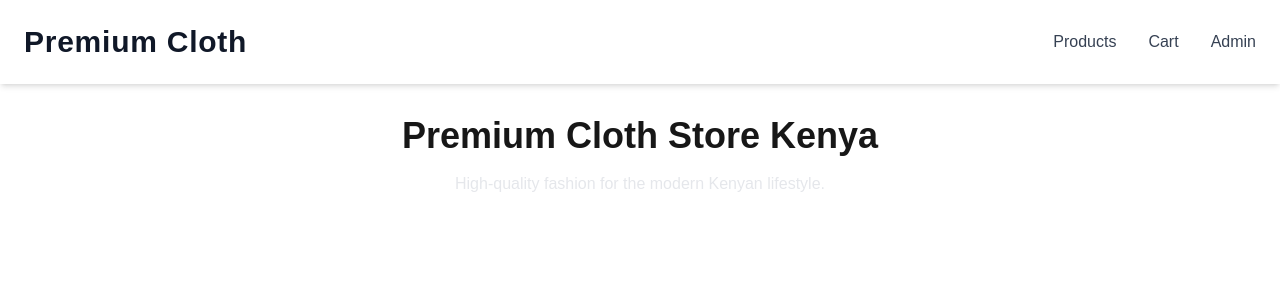
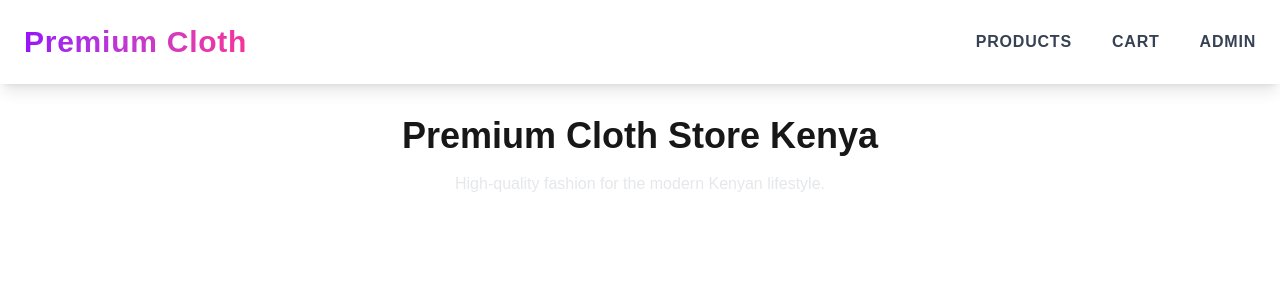
Before and after one commit to Griffinsshem/urstyle.ke, a Next.js app: page / in a window 1280 px wide. Shown: the top 300 px of the page. Built offline with nearby package versions, Linux system fonts and the light colour scheme.

Commit message:
style: enhance Header with premium design, gradient brand, animated nav underline, and responsive mobile menu

```diff
--- a/src/components/Header.js
+++ b/src/components/Header.js
@@ -6,23 +6,41 @@ export default function Header() {
   const [menuOpen, setMenuOpen] = useState(false);
 
   return (
-    <header className="bg-white shadow-md sticky top-0 z-50">
+    <header className="bg-white shadow-lg sticky top-0 z-50 transition-shadow duration-300">
       <div className="max-w-7xl mx-auto flex justify-between items-center p-4 md:p-6">
         {/* Brand */}
-        <Link href="/" className="text-3xl font-extrabold text-gray-900 tracking-wide">
+        <Link
+          href="/"
+          className="text-3xl font-extrabold bg-gradient-to-r from-purple-600 to-pink-500 bg-clip-text text-transparent tracking-wide hover:scale-105 transition-transform"
+        >
           Premium Cloth
         </Link>
 
         {/* Desktop Navigation */}
-        <nav className="hidden md:flex gap-8 text-gray-700 font-medium">
-          <Link href="/products" className="hover:text-gray-900 transition">Products</Link>
-          <Link href="/cart" className="hover:text-gray-900 transition">Cart</Link>
-          <Link href="/admin/login" className="hover:text-gray-900 transition">Admin</Link>
+        <nav className="hidden md:flex gap-10 text-gray-700 font-semibold uppercase tracking-wider">
+          <Link
+            href="/products"
+            className="relative after:absolute after:bottom-0 after:left-0 after:h-0.5 after:w-0 after:bg-gradient-to-r after:from-purple-500 after:to-pink-500 after:transition-all hover:after:w-full"
+          >
+            Products
+          </Link>
+          <Link
+            href="/cart"
+            className="relative after:absolute after:bottom-0 after:left-0 after:h-0.5 after:w-0 after:bg-gradient-to-r after:from-purple-500 after:to-pink-500 after:transition-all hover:after:w-full"
+          >
+            Cart
+          </Link>
+          <Link
+            href="/admin/login"
+            className="relative after:absolute after:bottom-0 after:left-0 after:h-0.5 after:w-0 after:bg-gradient-to-r after:from-purple-500 after:to-pink-500 after:transition-all hover:after:w-full"
+          >
+            Admin
+          </Link>
         </nav>
 
         {/* Mobile Menu Button */}
         <button
-          className="md:hidden focus:outline-none"
+          className="md:hidden p-2 rounded hover:bg-gray-100 focus:outline-none focus:ring-2 focus:ring-purple-500"
           onClick={() => setMenuOpen(!menuOpen)}
         >
           <svg
@@ -44,14 +62,24 @@ export default function Header() {
 
       {/* Mobile Menu */}
       {menuOpen && (
-        <nav className="md:hidden bg-white shadow-md">
-          <div className="flex flex-col gap-4 p-4 text-gray-700 font-medium">
-            <Link href="/products" className="hover:text-gray-900 transition" onClick={() => setMenuOpen(false)}>Products</Link>
-            <Link href="/cart" className="hover:text-gray-900 transition" onClick={() => setMenuOpen(false)}>Cart</Link>
-            <Link href="/admin/login" className="hover:text-gray-900 transition" onClick={() => setMenuOpen(false)}>Admin</Link>
+        <nav className="md:hidden bg-white shadow-xl rounded-b-lg animate-slideDown">
+          <div className="flex flex-col gap-4 p-6 text-gray-700 font-semibold uppercase tracking-wide">
+            <Link href="/products" className="hover:text-purple-600 transition" onClick={() => setMenuOpen(false)}>Products</Link>
+            <Link href="/cart" className="hover:text-purple-600 transition" onClick={() => setMenuOpen(false)}>Cart</Link>
+            <Link href="/admin/login" className="hover:text-purple-600 transition" onClick={() => setMenuOpen(false)}>Admin</Link>
           </div>
         </nav>
       )}
+
+      <style jsx>{`
+        @keyframes slideDown {
+          0% { transform: translateY(-10px); opacity: 0; }
+          100% { transform: translateY(0); opacity: 1; }
+        }
+        .animate-slideDown {
+          animation: slideDown 0.25s ease-out forwards;
+        }
+      `}</style>
     </header>
   );
 }
```
